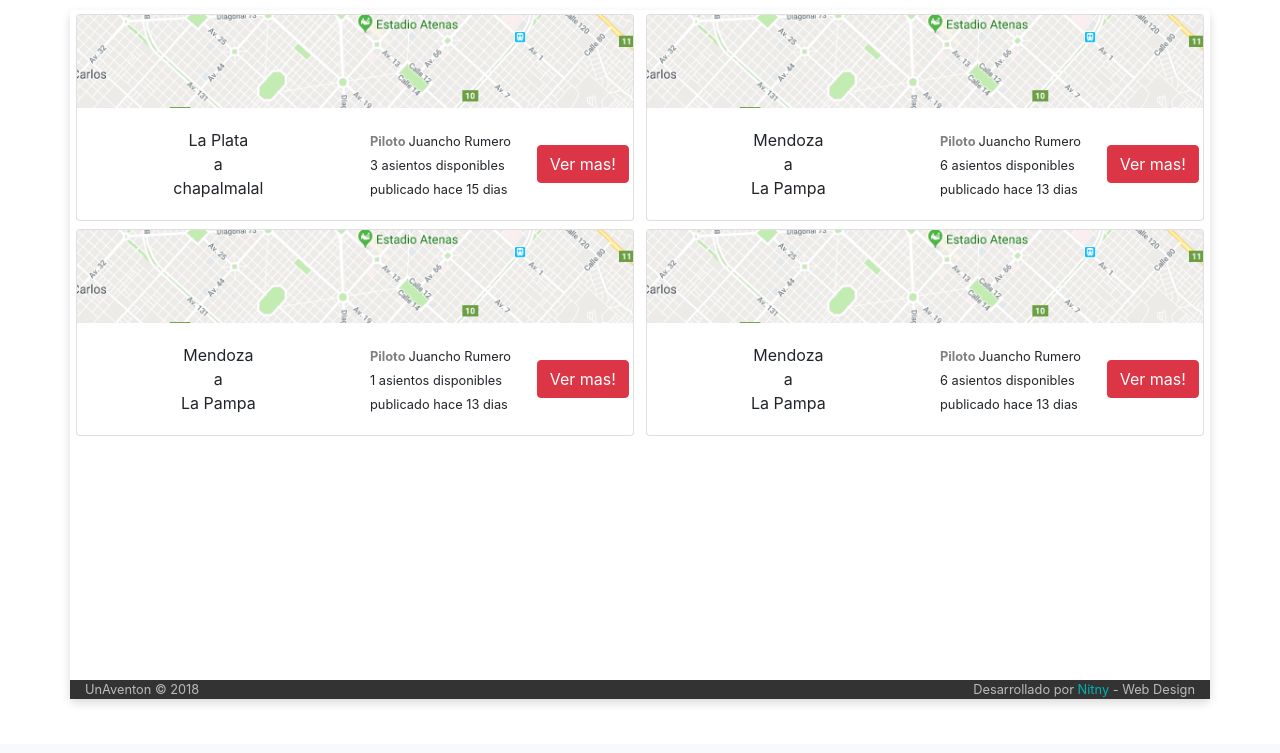
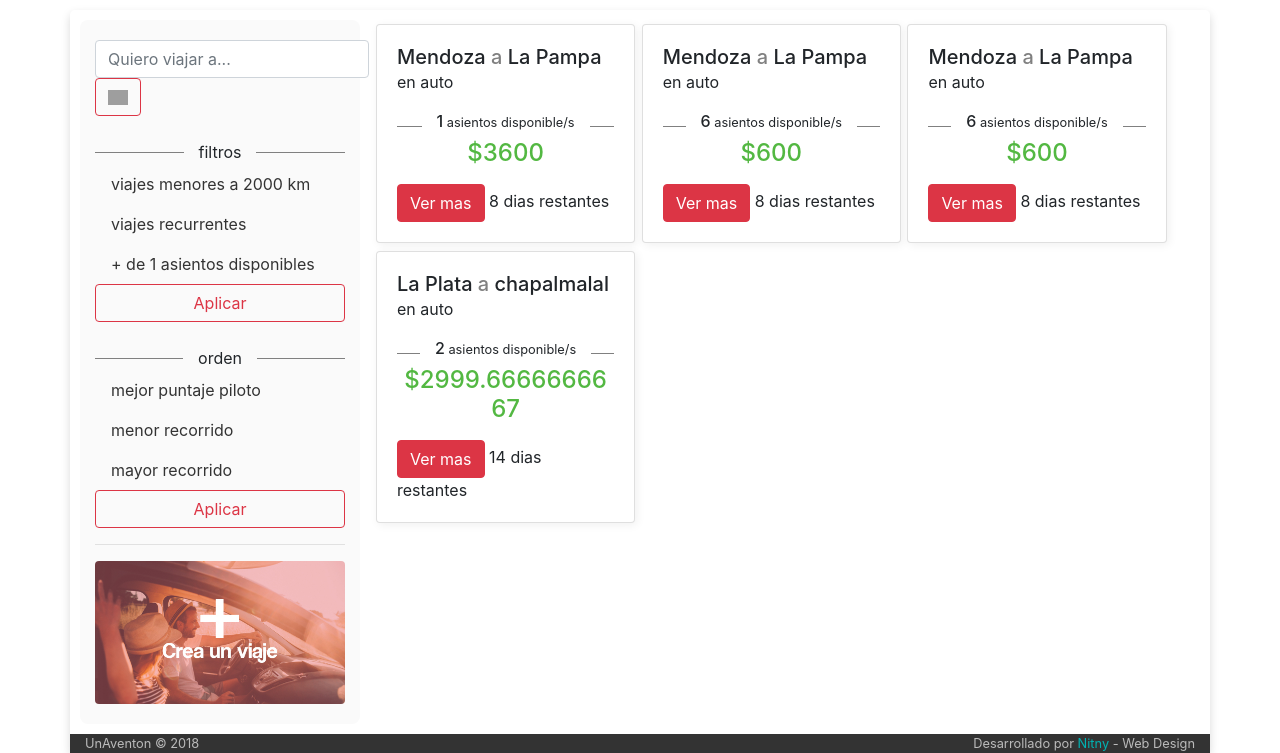
Before and after one commit to Un-Aventon/un-aventon-web, a PHP site: page / in a window 1280 px wide. Shown: the part 56-809 px from the top of the page. Before the commit the page ends 759 px from the top, so only its background shows below. Run offline with PHP 8.4, Linux system fonts and the light colour scheme; data comes from the database, SQL or seed files in the repository; some libraries are stand-ins or nearby versions; grey boxes are pictures that could not be loaded.

Commit message:
se rediseño el listado de viajes disponibles

```diff
--- a/controller/home.php
+++ b/controller/home.php
@@ -3,15 +3,51 @@
 	function render($vars = [])
 	{
 		?>
-		<div class="row">
+
+
+		<div class="row" style="padding:10px 10px;">
+			<div class="col-md-3" style="background-color: #fafafa; padding: 20px 15px; border-radius: 8px">
+				<form class="form-inline my-2 my-lg-0">
+				      <input class="form-control mr-sm-1" type="search" aria-label="Search" placeholder="Quiero viajar a...">
+				      <button class="btn btn-outline-danger my-2 my-sm-0" type="submit"> <img src="https://png.icons8.com/ios-glyphs/2x/search.png" alt="" style="width:20px; margin-top:-3px"> </button>
+				</form>
+				<br>
+				<div class="strike">
+   				<span>filtros</span>
+				</div>
+				<nav class="nav flex-column">
+				  <a class="nav-link active" style="color: #333!important" href="#">viajes menores a 2000 km</a>
+				  <a class="nav-link" href="#" style="color: #333!important">viajes recurrentes</a>
+				  <a class="nav-link" href="#" style="color: #333!important">+ de 1 asientos disponibles</a>
+				</nav>
+				<center><button type="button" class="btn btn-outline-danger" style="width:100%">Aplicar</button></center>
+				<br>
+
+				<div class="strike">
+   				<span>orden</span>
+				</div>
+				<nav class="nav flex-column">
+				  <a class="nav-link active" style="color: #333!important" href="#">mejor puntaje piloto</a>
+				  <a class="nav-link" href="#" style="color: #333!important">menor recorrido</a>
+				  <a class="nav-link" href="#" style="color: #333!important">mayor recorrido</a>
+				</nav>
+				<center><button type="button" class="btn btn-outline-danger" style="width:100%">Aplicar</button></center>
+				<hr>
+
+				<a href="#"><img src="img/boton.jpg" alt="" class="img-fluid boton_crear"></a>
+ 			</div>
+			<div class="col-md-9">
 			<?php
 			// incluyo la conexion.
 			include('php/conexion.php');
 
-			$viajes=mysqli_query($conexion,"select *
+			$viajes=mysqli_query($conexion,"SELECT *, tipo_vehiculo.tipo as tipoVehiculo
 											from viaje
 											inner join usuario on viaje.idPiloto = usuario.idUser
-											where fecha_partida > now() and estado = 1") or
+											inner join vehiculo on viaje.idVehiculo = vehiculo.idVehiculo
+											inner join tipo_vehiculo on vehiculo.tipo = tipo_vehiculo.idTipo
+											where fecha_partida > now() and estado = 1
+											order by fecha_partida") or
 											die("Problemas en el select:".mysqli_error($conexion));
 
 											// to do: meterle un poco de color
@@ -22,36 +58,41 @@
 							        }
 
 						while ($viaje=mysqli_fetch_array($viajes)){
+
+							$contador_participaciones=mysqli_query($conexion,"SELECT *
+																															from participacion
+																															where estado=1 and idViaje=$viaje[idViaje]")
+																															or die ("problemas en el contador de asientos disponibles");
+						  $contador_participaciones = $viaje['asientos_disponibles'] - mysqli_num_rows($contador_participaciones);
 							?>
 
-							<div class="card" style="width: 49%; display: inline-block; margin: auto; margin-bottom: 4px; margin-top:4px">
-  							<img class="card-img-top" src="img/prueba_maps.png" alt="Card image cap">
-  							<div class="card-body">
-									<div class="row">
-										<div class="col-md-6" style="text-align:center">
-											<?php echo $viaje['origen']; ?> <br>
-											a <br>
-											<?php echo $viaje['destino']; ?>
+							<div class="card" style="width: 32%; display: inline-block; margin: 4px 1px; box-shadow: 2px 2px 10px #f0f0f0">
+							  <!--<img class="card-img-top" src="img/prueba_maps.png" alt="Card image cap">-->
+							  <div class="card-body">
+							    <h5 class="card-title"><?php echo $viaje['origen']; ?> <span style="color:grey">a</span> <?php echo $viaje['destino']; ?> <br> <small>en <?php echo $viaje['tipoVehiculo']; ?></small> </h5>
+							    <p class="card-text">
+										<div class="strike">
+
+											<span><h6><?php if ($contador_participaciones > 0) {
+																						echo $contador_participaciones."<small> asientos disponible/s </small>";
+																					}
+																			else{
+																						echo "<small>No quedan asientos</small>";
+																			}
+											?> </h6></span>
 										</div>
-										<div class="col-md-4">
-											<small>
-											<b style="color:grey">Piloto </b> <?php echo $viaje['nombre']." ".$viaje['apellido'] ?> <br>
-											<?php echo $viaje['asientos_disponibles'] ?> asientos disponibles <br>
-											publicado <?php echo dias_transcurridos($viaje['fecha_publicacion']); ?> <br>
-											</small>
-										</div>
-										<div class="col-md-2">
-											<button class="btn btn-danger centrado" type="button" name="button" onclick="alert('Esta funcion todavia esta en desarrollo')">Ver mas!</button>
-										</div>
-									</div>
-  							</div>
+										<h4 style="text-align: center; color: #53b842">$<?php    // parche para la primera demo unicamente
+										 																														if ($viaje['asientos_disponibles'] > 0) {echo $viaje['costo']/$viaje['asientos_disponibles'];}
+										 																														else {echo $viaje['costo'];}?></h4>
+									</p>
+							    <a href="#" class="btn btn-danger">Ver mas</a>  <span><?php echo dias_transcurridos($viaje['fecha_partida'],'partida') ?></span>
+							  </div>
 							</div>
 
+				 <?php } ?>
 
-				 <?php } ?>
+			 </div>
 		</div>
-
-		<br><br><br><br><br><br><br><br><br><br>
 
 <?php
 	}
--- a/controller/perfil.php
+++ b/controller/perfil.php
@@ -155,7 +155,7 @@
                     <?php echo $viaje['estado']; ?>
                   </button>
               </h5>
-              <small class="card-text">publicado <?php echo dias_transcurridos($viaje['fecha_publicacion']); ?> <br>
+              <small class="card-text">publicado <?php echo dias_transcurridos($viaje['fecha_publicacion'],'publicacion'); ?> <br>
               partida el <?php echo date("d-m-Y", strtotime($viaje['fecha_partida']));?> a las <?php echo date("H:i", strtotime($viaje['fecha_partida']));?> </small>
               <hr>
               <a href="#" class="card-link" onclick="alert('Esta funcion todavia esta en desarrollo')">dar de baja</a>
--- a/core/helpers.php
+++ b/core/helpers.php
@@ -1,14 +1,27 @@
 <?php
-function dias_transcurridos($fecha_alta)
+function dias_transcurridos($fecha_alta, $string)
 {
  $fecha_alta = date_create($fecha_alta);
  $fecha_actual   = date_create(date("d.m.Y"));
  $diferencia     = date_diff($fecha_alta, $fecha_actual);
  $dif     = $diferencia->format('%a');
 
+// si se publico o parte hoy
  if ($dif == 0){
    return 'hoy';
  }
+
+// si se pide la partida
+else if ($string == "partida"){
+  if ($dif == 1){
+    return 'mañana';
+  }
+  else{
+    return $dif." dias restantes";
+  }
+}
+
+// si se pide la publicacion
  else if ($dif == 1){
    return 'ayer';
  }
--- a/css/stylo.css
+++ b/css/stylo.css
@@ -45,3 +45,35 @@
   color: #fff;
   background-color:#f17376;
 }
+
+.strike {
+display: block;
+text-align: center;
+overflow: hidden;
+white-space: nowrap;
+}
+
+.strike > span {
+position: relative;
+display: inline-block;
+}
+
+.strike > span:before,
+.strike > span:after {
+content: "";
+position: absolute;
+top: 50%;
+width: 9999px;
+height: 1px;
+background: red;
+}
+
+.strike > span:before {
+right: 100%;
+margin-right: 15px;
+}
+
+.strike > span:after {
+left: 100%;
+margin-left: 15px;
+}
--- a/php/inicio_body.php
+++ b/php/inicio_body.php
@@ -15,6 +15,7 @@
     <!-- CSS principal -->
     <link rel="stylesheet" href="/css/stylo.css">
 
+    <!-- css parcheado -  arreglar... talvez -->
     <style media="screen">
       .boton_cambios{
         width: 40px;
@@ -25,6 +26,47 @@
       .boton_cambios:hover{
         width: 45px;
       }
+
+      .strike {
+          display: block;
+          text-align: center;
+          overflow: hidden;
+          white-space: nowrap;
+      }
+
+      .strike > span {
+          position: relative;
+          display: inline-block;
+      }
+
+      .strike > span:before,
+      .strike > span:after {
+          content: "";
+          position: absolute;
+          top: 50%;
+          width: 9999px;
+          height: 1px;
+          background: grey;
+      }
+
+      .strike > span:before {
+          right: 100%;
+          margin-right: 15px;
+      }
+
+      .strike > span:after {
+          left: 100%;
+          margin-left: 15px;
+      }
+
+      .boton_crear{
+          border-radius: 4px;
+          transition: 0.5s
+      }
+
+      .boton_crear:hover{
+          filter: brightness(120%);
+      }
     </style>
   </head>
   <body>
```
Also changed, not shown: img/boton.jpg (added).
